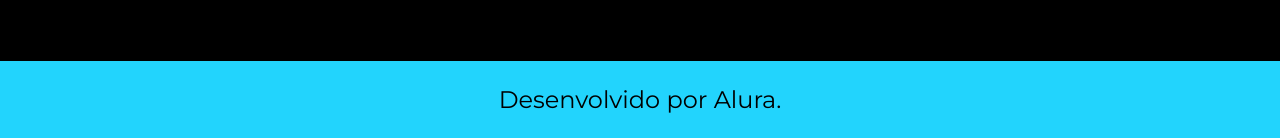
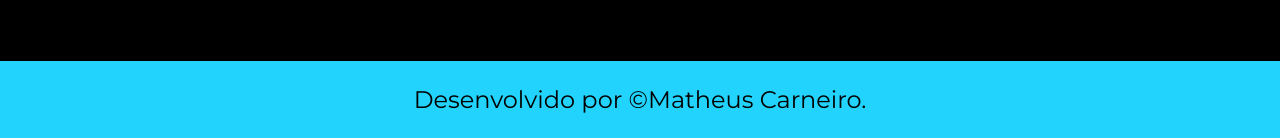
Before and after one commit to Matheus-Crn/Portif-lio-, a plain HTML site: page index.html in a window 1280 px wide. Shown: the part 1149-1287 px from the top of the page. Drawn offline with nearby package versions, Linux system fonts and the light colour scheme.

Commit message:
Alteração no Footer
Alteração feita para o usuário Matheus Carneiro como o desenvolvedor.

```diff
--- a/index.html
+++ b/index.html
@@ -49,7 +49,7 @@
         <img class="apresentacao__imagem" src="./assets/imagem.png" alt="Foto da Joana Santos programando">
     </main>
     <footer class="rodape">
-        <p>Desenvolvido por Alura.</p>
+        <p>Desenvolvido por &copy;Matheus Carneiro.</p>
     </footer>
 </body>
 
```
